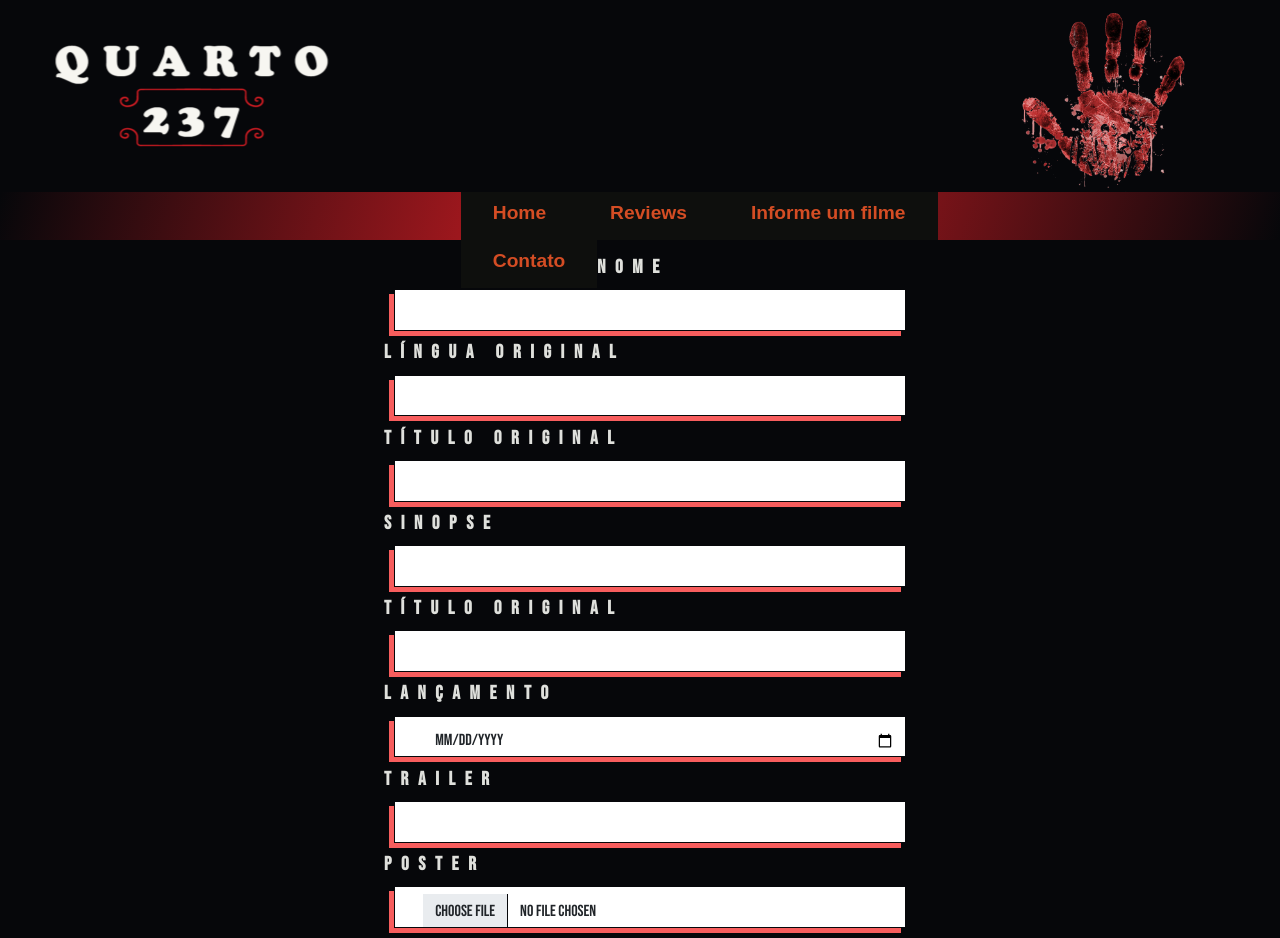
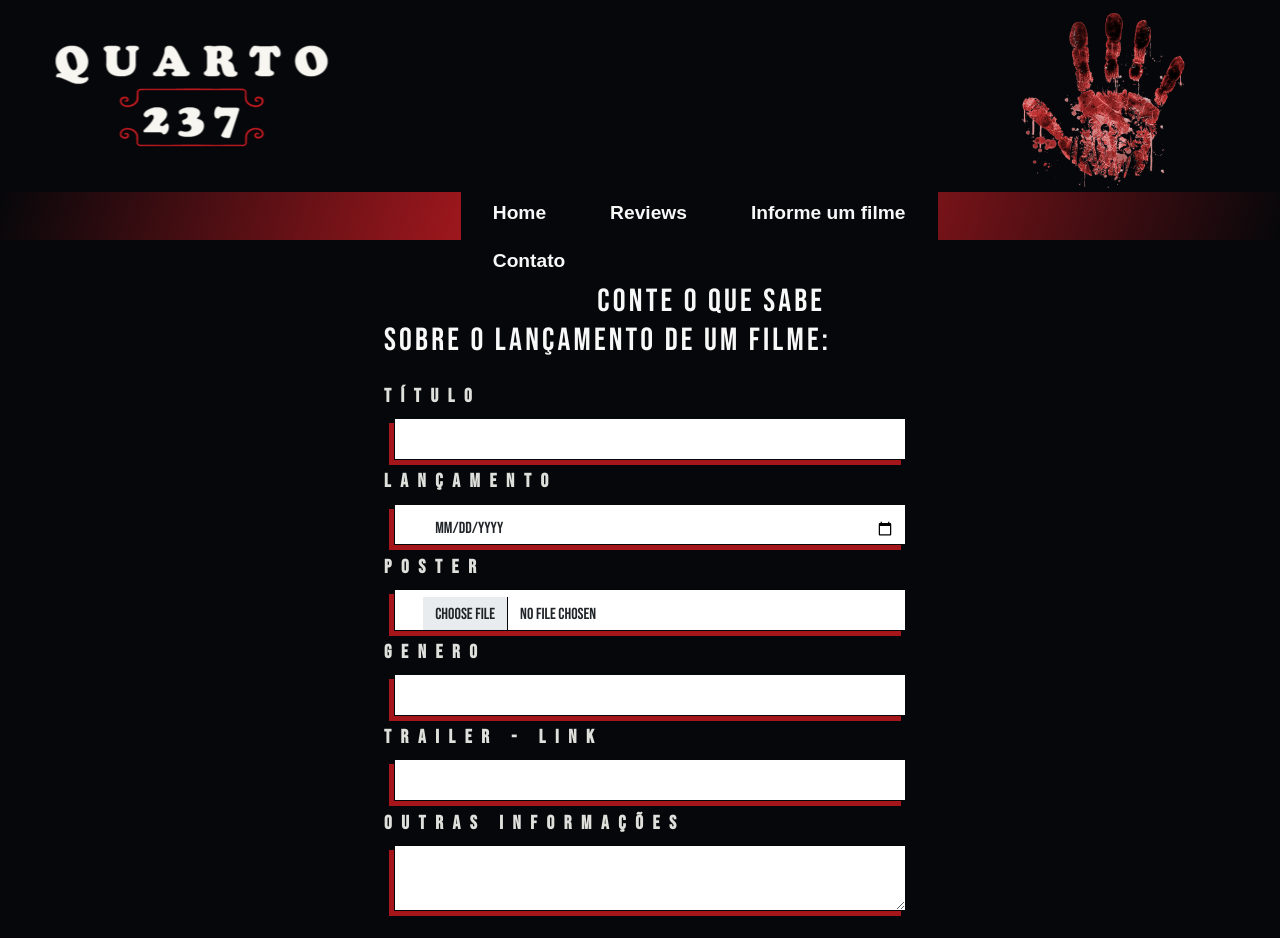
Before and after one commit to rednand/AppVHS404, a React app: page /cadastro in a window 1280 px wide. Shown: the top 938 px of the page. Built offline with nearby package versions, Linux system fonts and the light colour scheme; a web font is replaced by a local one.

Commit message:
update color, backg, datas

```diff
--- /dev/null
+++ b/src/componentes/FormControlled/TextArea/index.tsx
@@ -0,0 +1,20 @@
+import React, { useState } from "react";
+import { SingleTextarea, Label } from "./styles";
+
+const TextArea = ({ error, label, ...rest }) => {
+  const [touched, setTouched] = useState(false);
+
+  return (
+    <>
+      <Label htmlFor={rest.name}>{label}</Label>
+      <SingleTextarea
+        className="form-control"
+        {...rest}
+        onBlur={() => setTouched(true)}
+      />
+      <span className="text-danger">{touched && error}</span>
+    </>
+  );
+};
+
+export default TextArea;
--- /dev/null
+++ b/src/componentes/FormControlled/TextArea/styles.tsx
@@ -0,0 +1,23 @@
+import styled from "styled-components";
+
+export const SingleTextarea = styled.textarea`
+  box-shadow: var(--shd, 0 0 0 transparent);
+  border-radius: 0;
+  padding: 3px 10px 3px 40px;
+  padding-top: 0.8em;
+  max-width: 100%;
+  min-width: 100%;
+  margin: 2%;
+  border-color: var(--bg900);
+`;
+
+export const Label = styled.label`
+  font-size: 1.2rem;
+  color: var(--bg100);
+  font-weight: 900;
+  letter-spacing: 0.6rem;
+`;
+
+export const Span = styled.span`
+  font-size: 1.2rem;
+`;
--- a/src/componentes/FormControlled/index.tsx
+++ b/src/componentes/FormControlled/index.tsx
@@ -1,5 +1,6 @@
 import React, { useEffect, useState } from "react";
 import Input from "./Input";
+import TextArea from './TextArea'
 import { ValidationError } from "yup";
 import * as yup from "yup";
 import { Form, ButtonForm } from "./styles";
@@ -101,45 +102,15 @@ const UserForm = () => {
   return (
     <>
       <Form action="/profile" method="post" encType="multipart/form-data">
+        <h2 className="formInfo">
+          Conte o que sabe sobre o lançamento de um filme:
+        </h2>
         <div className="form-group">
           <Input
             name="name"
             error={errors["name"]}
             onChange={onChange}
-            label="Nome"
-          />
-        </div>
-        <div className="form-group">
-          <Input
-            name="original_language"
-            onChange={onChange}
-            label="Língua original"
-            error={errors["original_language"]}
-          />
-        </div>
-
-        <div className="form-group">
-          <Input
-            name="original_title"
-            onChange={onChange}
-            label="Título Original"
-            error={errors["original_title"]}
-          />
-        </div>
-        <div className="form-group">
-          <Input
-            name="overview"
-            onChange={onChange}
-            label="Sinopse"
-            error={errors["overview"]}
-          />
-        </div>
-        <div className="form-group">
-          <Input
-            name="original_title"
-            onChange={onChange}
-            label="Título Original"
-            error={errors["original_title"]}
+            label="Título"
           />
         </div>
         <div className="form-group">
@@ -151,14 +122,7 @@ const UserForm = () => {
             error={errors["release_date"]}
           />
         </div>
-        <div className="form-group">
-          <Input
-            name="trailer"
-            onChange={onChange}
-            label="Trailer"
-            error={errors["trailer"]}
-          />
-        </div>
+
         <div className="form-group">
           <Input
             type="file"
@@ -178,6 +142,24 @@ const UserForm = () => {
           />
         </div>
         <div className="form-group">
+          <Input
+            type="text"
+            name="trailer"
+            onChange={onChange}
+            label="Trailer - link"
+            error={errors["trailer"]}
+          />
+        </div>
+        <div className="form-group">
+          <TextArea
+            type="textArea"
+            name="trailer"
+            onChange={onChange}
+            label="Outras Informações"
+            error={errors["trailer"]}
+          />
+        </div>
+        <div className="form-group">
           <ButtonForm
             type="button"
             onClick={onSubmit}
--- a/src/componentes/FormControlled/styles.tsx
+++ b/src/componentes/FormControlled/styles.tsx
@@ -6,21 +6,29 @@ export const Form = styled.form`
   padding: 5%;
   font-family: "Bebas Neue", cursive;
 
+  .formInfo {
+    color: var(--bg200);
+    font-size: 2rem;
+    letter-spacing: 0.2rem;
+    margin: 5% auto;
+  }
 `;
 
 export const ButtonForm = styled.button`
   margin: 5% 2%;
   box-shadow: var(--buttonForm, 0 0 0 transparent);
   border-radius: 0;
-  border-color: var(--bg200);
-  color: var(--bg900);
+  border-color: var(--bg900);
+  color: var(--bg200);
   font-size: 2rem;
-  background-color: rgb(247, 93, 93);
+  background-color: var(--palletered5);
   letter-spacing: 1rem;
   max-width: 100%;
   min-width: 100%;
 
-  :hover {
+  :hover,
+  :active,
+  :visited {
     background-color: var(--bg900);
     border-color: var(--bg200);
   }
--- a/src/componentes/Main/index.tsx
+++ b/src/componentes/Main/index.tsx
@@ -2,7 +2,14 @@ import React, { Fragment, useEffect, useState } from "react";
 import { commingSoonMovies, options } from "../../api/axios";
 import { CircularProgress, Box } from "@material-ui/core";
 
-import { MainTeste1, Container, Teste, Card, MainTeste3, Section } from "./styles";
+import {
+  MainTeste1,
+  Container,
+  Teste,
+  Card,
+  MainTeste3,
+  Section,
+} from "./styles";
 
 const Main = () => {
   const [teste, setTeste] = useState({ movies: [] as any[] });
@@ -13,27 +20,13 @@ const Main = () => {
     });
   }, []);
 
-  // const dateIsoToLocal = (date: string): string => {
-  //   const _date = new Date(date + "T00:00");
-  //   const day = `${_date.getDate()}`.padStart(2, "0");
-  //   const month = `${_date.getMonth()}`.padStart(2, "0");
-  //   const year = _date.getFullYear();
-  //   const months = [
-  //     "Janeiro",
-  //     "Fevereiro",
-  //     "Março",
-  //     "Abril",
-  //     "Maio",
-  //     "Junho",
-  //     "Julho",
-  //     "Agosto",
-  //     "Setembro",
-  //     "Outubro",
-  //     "Novembro",
-  //     "Dezembro",
-  //   ];
-  //   return `${day} de ${months[Number(month)]} de ${year}`;
-  // };
+  teste.movies?.sort((a, b) =>
+    a["release_date"] > b["release_date"]
+      ? -1
+      : b["release_date"] > a["release_date"]
+      ? 1
+      : 0
+  );
 
   function formatDate(date) {
     var d = new Date(date),
@@ -68,15 +61,21 @@ const Main = () => {
         <MainTeste3 />
         <Container>
           <>
-            <h1 className="h2Class">Lançamentos do mês:</h1>
+            <h1 className="h2Class">Últimos lançamentos</h1>
             {teste.movies.length > 0 ? (
               <>
                 {teste.movies.map((item) => {
                   console.log(item["release_date"]);
 
                   const teste = formatDate(item["release_date"]);
+                  const teste2 = item["release_date"];
+                  const dateHoje = formatDate(Date.now());
+                  console.log("datehoje", dateHoje);
+                  console.log("teste2", teste2);
 
-                  console.log(teste);
+                  if (teste2 > dateHoje) {
+                    return teste;
+                  }
 
                   return (
                     <Card key={item["id"]}>
@@ -123,7 +122,7 @@ const Main = () => {
                   margin: 50,
                 }}
               >
-                <CircularProgress color="inherit" thickness={10} size={90} />
+                <CircularProgress color="secondary" thickness={10} size={90} />
               </Box>
             )}
           </>
@@ -131,23 +130,14 @@ const Main = () => {
       </Teste>
       <Section>
         <div className="itens">
-          teste
-          {/* {genero.movies.map((item) => {
-            let teste = `https://www.youtube.com/embed/${item["trailer"]}`;
-
+          <h3 className="sectionH3">Lançamentos anteriores</h3>
+          {teste.movies.map((item) => {
             return (
               <p className="itens" key={item["_id"]}>
                 <p>{item["name"]}</p>
-                <iframe
-                  width="100%"
-                  height="200"
-                  src={teste}
-                  title="YouTube video player"
-                  allow="accelerometer; autoplay; clipboard-write; encrypted-media; gyroscope; picture-in-picture"
-                ></iframe>
               </p>
             );
-          })} */}
+          })}
         </div>
       </Section>
     </MainTeste1>
--- a/src/componentes/Main/styles.tsx
+++ b/src/componentes/Main/styles.tsx
@@ -15,19 +15,25 @@ export const Teste = styled.div`
 `;
 
 export const MainTeste3 = styled.div`
-  width: 1.3%;
-  background-color: var(--bg900);
-  margin: 0 1rem;
+  width: 3%;
+  background: #a4161a;
+  margin: 0;
 `;
 
 export const Section = styled.div`
   width: 25%;
   margin-right: 3%;
-  color: #f8f9fa;
-  background-color: var(--bg900);
+  color: var(--bg900);
+  background: #f5f3f4;
   margin: 4% 8%;
-
+  text-decoration: none;
+  .sectionH3 {
+    font-size: 1.7rem;
+    font-weight: 900;
+  }
   .itens {
+    font-size: 1.2rem;
+    font-weight: 600;
     margin: 2rem;
   }
 `;
@@ -35,14 +41,14 @@ export const Container = styled.div`
   font-family: "Bebas Neue", cursive;
   font-weight: 100;
   width: 100%;
-  margin: 0 1%;
-
+  margin: 0;
   display: flex;
   flex-direction: column;
-  margin: 0;
   .h2Class {
-    color: #d41d24;
+    color: var(--bg900);
     font-size: 3rem;
+    text-align: center;
+    background: #f5f3f4;
     margin: 2rem;
   }
 `;
@@ -51,31 +57,31 @@ export const Card = styled.div`
   width: 100%;
   flex: 1;
   margin: 8% 0;
-  margin-left: 4%;
   word-spacing: 5px;
-  color: var(--bg100);
+  color: var(--bg900);
   outline: none;
-  background: var(--bg900);
+  background: #f5f3f4;
   display: flex;
   flex-wrap: wrap;
 
   .card {
-    background: var(--bg900);
+    border: none;
+    background: #f5f3f4;
   }
   .titleItem {
     font-size: 2rem;
-    margin: 1.2rem 2rem;
+    margin: 2rem 0 0 2rem;
     width: 50%;
   }
   .releaseItem {
     position: absolute;
-    top: -30%;
-    left: -7.2%;
-    padding-left: 1%;
-    text-decoration: overline 10px;
+    top: -10%;
+    left: -3%;
+    width: 50%;
+    text-align: center;
+    background: #a4161a;
     color: var(--bg900);
     font-size: 1.5rem;
-    width: 100%;
   }
   .overviewItem {
     font-family: "Barlow Condensed", sans-serif;
--- a/src/componentes/Navbar/styles.tsx
+++ b/src/componentes/Navbar/styles.tsx
@@ -2,7 +2,7 @@ import { NavLink } from "react-router-dom";
 import styled from "styled-components";
 
 const COLORS = {
-  primaryDark: "#ffffff",
+  primaryDark: "var(--bg200)",
   primaryLight: "#d44d24",
 };
 
@@ -19,7 +19,7 @@ export const List = styled.ul`
 `;
 
 export const ItemLink = styled(NavLink)`
-  background-color: var(--bg800);
+  background-color: var(--bg900);
   margin: 0;
   height: 3rem;
   float: left;
@@ -27,7 +27,7 @@ export const ItemLink = styled(NavLink)`
   font-size: 1.2rem;
   font-weight: 900;
   text-decoration: none;
-  color: ${COLORS.primaryLight};
+  color: ${COLORS.primaryDark};
   padding: 0.6rem 2rem;
   background-image: linear-gradient(
     120deg,
@@ -40,9 +40,9 @@ export const ItemLink = styled(NavLink)`
   &:hover,
   &:active {
     background-position: 100%;
-    color: var(--bg900);
+    color: ${COLORS.primaryLight};
     background-color: ${COLORS.primaryDark};
     border-color: var(--bg100);
-    transform: translateY(.5rem);
+    transform: translateY(0.5rem);
   }
 `;
--- a/src/index.css
+++ b/src/index.css
@@ -147,13 +147,25 @@ table {
   --bg800: #0e0f0d;
   --bg750: #353534;
   --bg700: #464745;
-  --bg600: #6c95b0;
+  --bg650: #3e3e3e;
   --bg500: #a8a9a6;
   --bg400: #bebfbb;
   --bg300: #cacac6;
-  --bg200: rgba(248, 248, 248, 0.8);
+  --bg200: rgba(248, 248, 248, 1);
   --bg100: #dfe0dc;
-  --shd: -5px 5px 0px 0px rgb(247, 93, 93);
+
+  --palletered8: #0b090a;
+  --palletered7: #161a1d;
+  --palletered6: #660708;
+  --palletered5: #a4161a;
+  --palletered4: #e5383b;
+  --palletered3: #b1a7a6;
+  --palletered2: #d3d3d3;
+  --palletered1: #f5f3f4;
+  --palletered0: #ffffff;
+
+
+  --shd: -5px 5px 0px 0px #a4161a;
   --buttonForm: -5px 5px 0px 0px rgb(255, 255, 255);
   --navbarBord: 0px 1px 1px 1px rgba(176, 174, 174, 0.8);
   --rd: 0px;
--- a/src/pages/Home/styles.tsx
+++ b/src/pages/Home/styles.tsx
@@ -2,19 +2,8 @@ import styled from "styled-components";
 const imageFilePath = "assets/imagens/main.png";
 
 export const Back = styled.div`
-  background-image: url("assets/imagens/crash.png");
-  background-size: cover;
-  background-color: var(--bg500);
-  position: relative;
-
-  ::before {
-    content: "";
-    background-image: url("assets/imagens/crash.png");
-    position: absolute;
-    top: 0px;
-    right: 0px;
-    bottom: 0px;
-    left: 0px;
-    opacity: 0.7;
-  }
+  background-size: 50%;
+  background: url("assets/imagens/crash.png"),
+    linear-gradient(#d41d24 .1%, #d41d24 .1%, var(--bg800) 6%);
+  background-position: 50% 50%;
 `;
```
